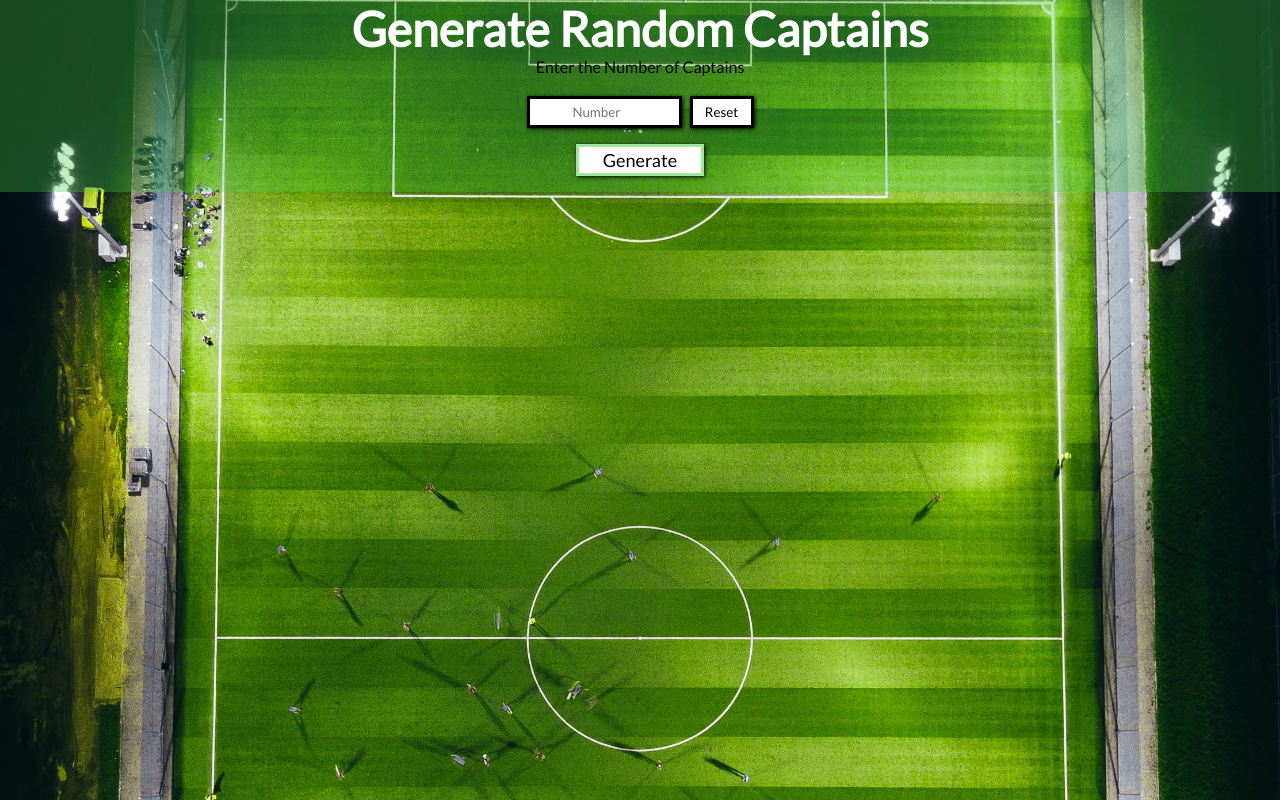
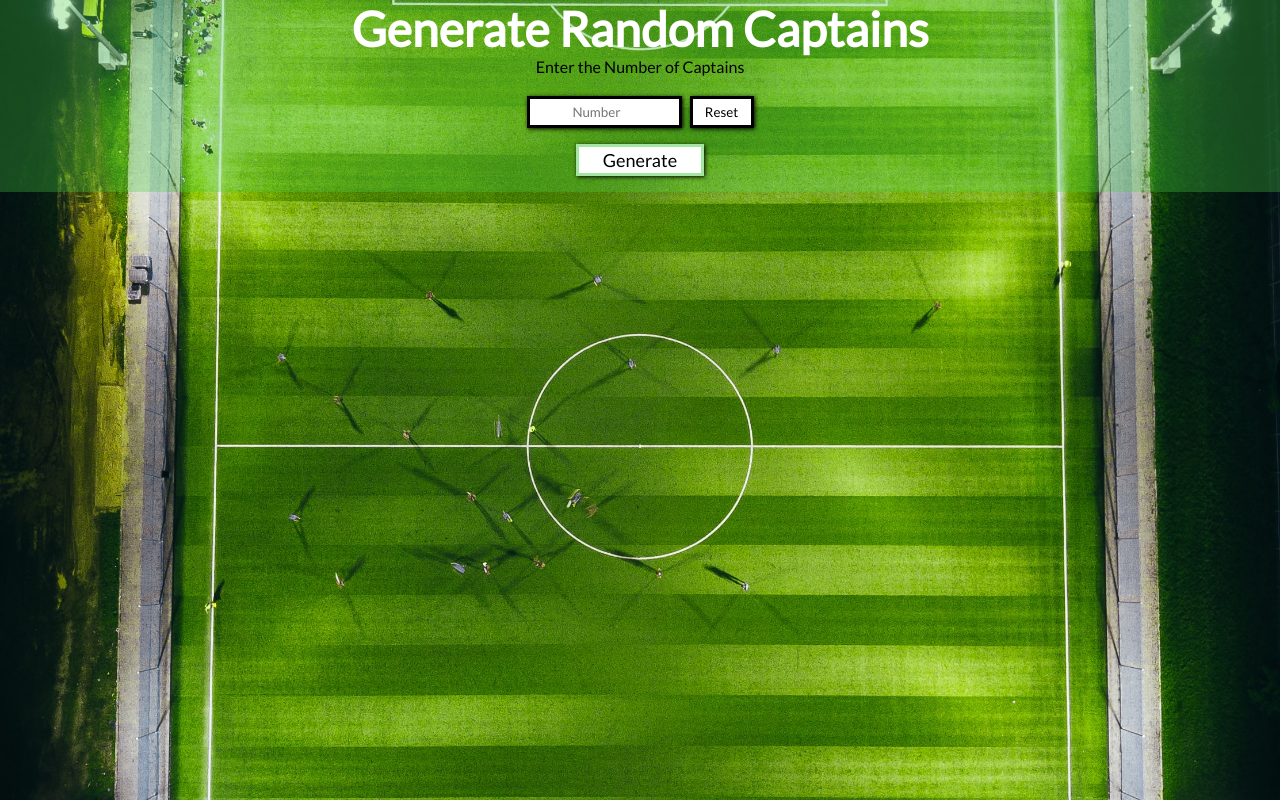
Before and after one commit to renanmbs/random_captain_react, a React (Create React App) app: page / in a window 1280 px wide. Shown: the top 800 px of the page. Built offline with nearby package versions, Linux system fonts and the light colour scheme.

Commit message:
April 24 2023

```diff
--- a/src/App.css
+++ b/src/App.css
@@ -5,7 +5,7 @@
 }
 
 #banner{
-  min-height: 100vw;
+  min-height: 70vw;
   background-image: url("./back.jpeg");
   background-repeat: no-repeat;
   background-position: center;
```
